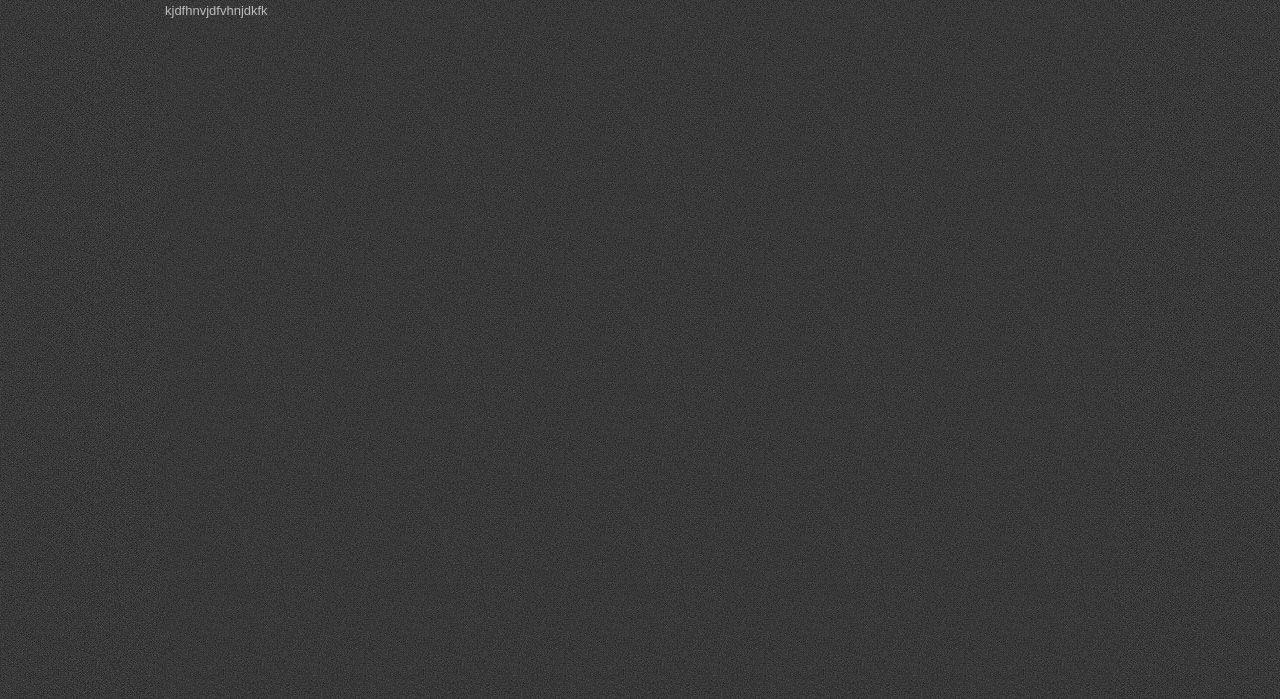
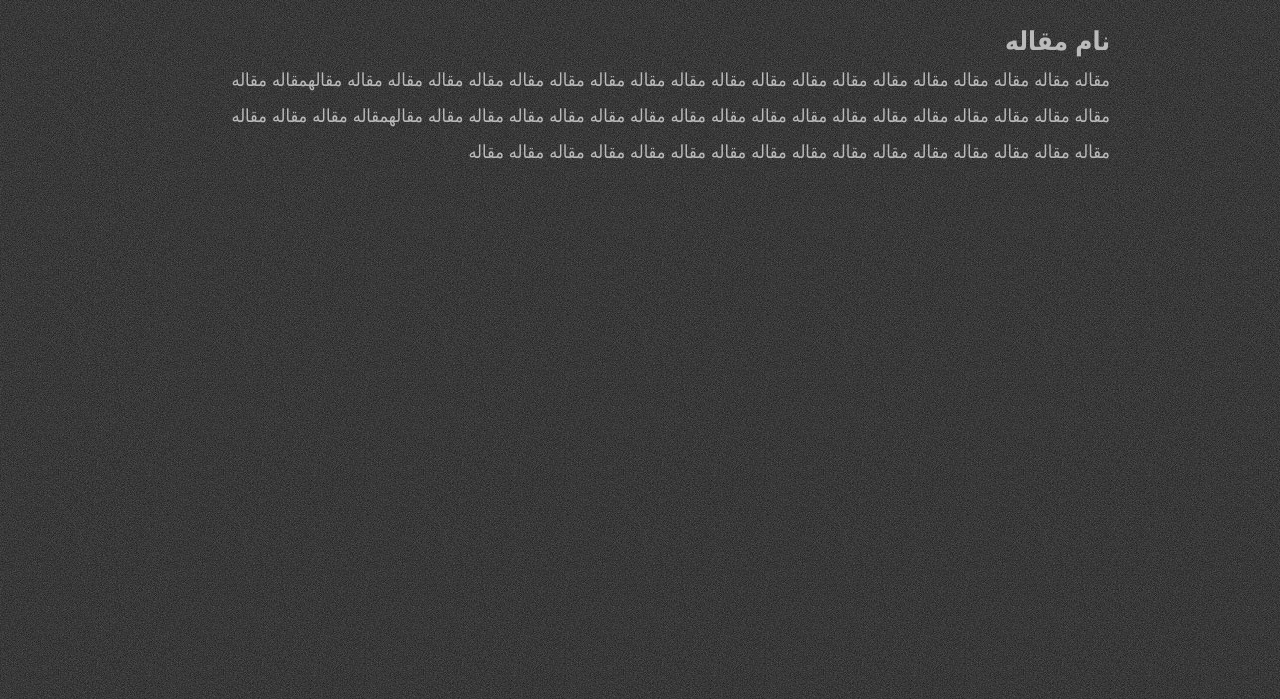
Before and after one commit to mahlad/Ekbatan, a PHP site: page /content-article.php in a window 1280 px wide. Shown: the top 699 px of the page. Run offline with PHP 8.4, Linux system fonts and the light colour scheme; style sheets or scripts are compiled from the project's sources.

Commit message:
html page contetn-article ok

```diff
--- a/content-article.php
+++ b/content-article.php
@@ -1,7 +1,14 @@
 <?php
 	include "./inc/header.php";
 ?>
-	<section class="content-article">kjdfhnvjdfvhnjdkfk</section>
+	<section class="content-article">
+		<article>
+			<h1>نام مقاله</h1>
+			<p>
+				مقاله مقاله مقاله مقاله مقاله مقاله مقاله مقاله مقاله مقاله مقاله مقاله مقاله مقاله مقاله مقاله مقاله مقاله مقاله مقالهمقاله مقاله مقاله مقاله مقاله مقاله مقاله مقاله مقاله مقاله مقاله مقاله مقاله مقاله مقاله مقاله مقاله مقاله مقاله مقالهمقاله مقاله مقاله مقاله مقاله مقاله مقاله مقاله مقاله مقاله مقاله مقاله مقاله مقاله مقاله مقاله مقاله مقاله مقاله مقاله
+			</p>
+		</article>
+	</section>
 <?php
 	include "./inc/footer.php";
 ?>
```
